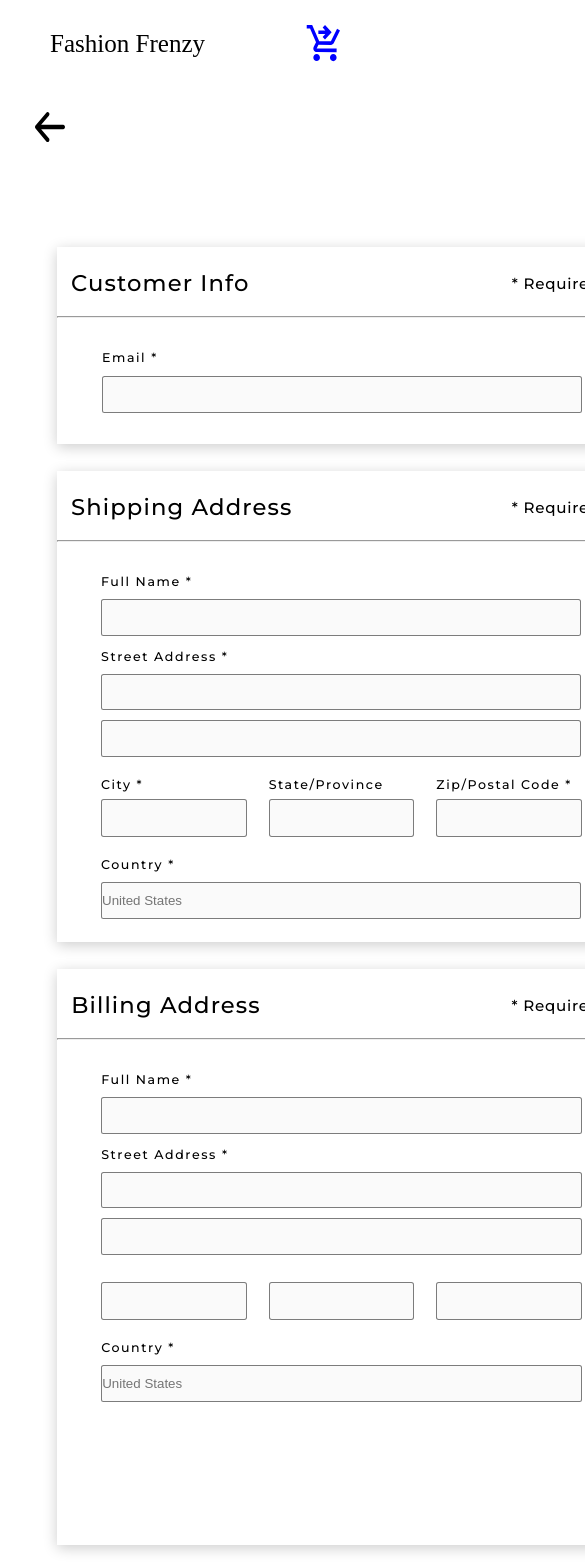
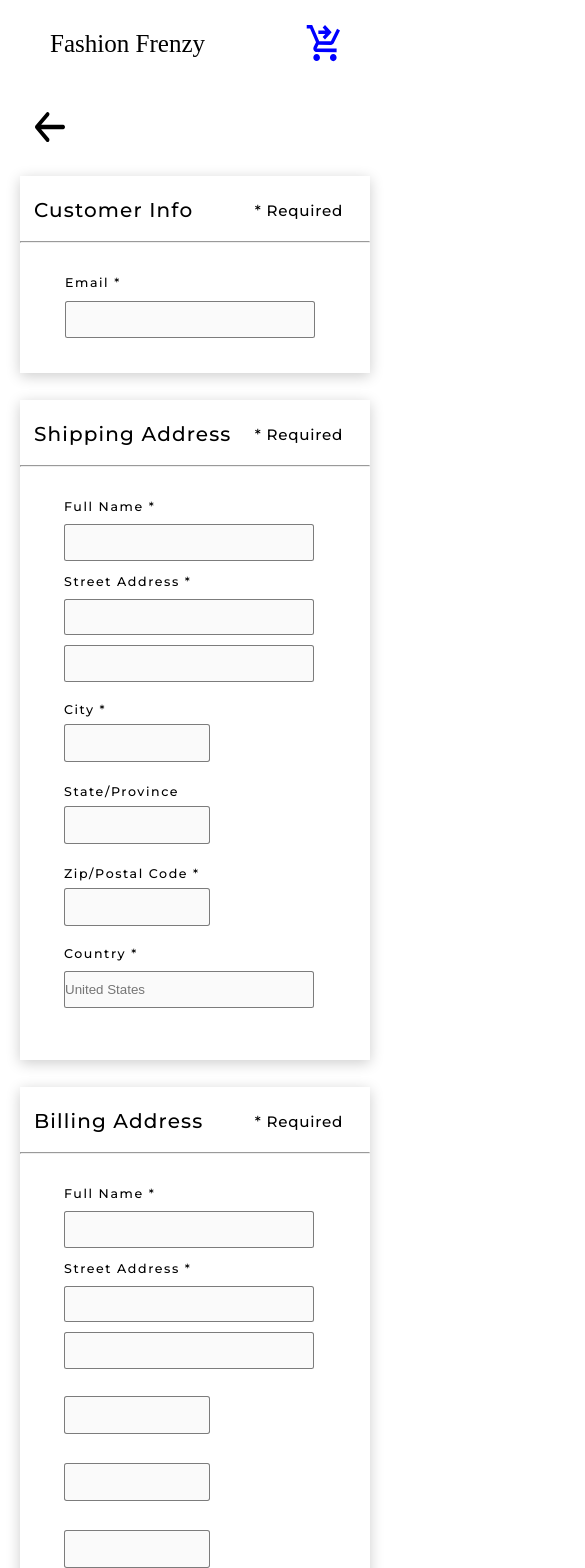
Before and after one commit to brsekani/project, a React (Create React App) app: page /cart/checkout in a window 390 px wide. Shown: the top 1568 px of the page, 585 px wide, since content can reach past the window. Built offline with nearby package versions, Linux system fonts and the light colour scheme; a web font is replaced by a local one.

Commit message:
Add lazy loading and resposiveness correction

```diff
--- a/src/index.css
+++ b/src/index.css
@@ -1160,8 +1160,19 @@ footer {
   nav {
   }
 
+  main {
+    padding: 0;
+    height: 650px;
+  }
+
   .main-image {
     display: none;
+  }
+
+  .main-text {
+    margin: 0 auto;
+    width: 300px;
+    text-align: center;
   }
 
   .sort-container {
@@ -1187,6 +1198,12 @@ footer {
     width: 100px;
   }
 
+  .other-quality-header,
+  .top-clothes-header {
+    margin: 0 auto;
+    text-align: center;
+  }
+
   /* .products-container {
     display: grid;
     grid-template-columns: repeat(2, 1fr);
@@ -1195,4 +1212,85 @@ footer {
     height: 1700px;
     overflow: hidden;
   } */
+
+  /* CHECKOUT */
+  .info-con {
+    display: flex;
+    flex-direction: column;
+    align-items: center;
+    margin: 0 auto;
+    margin-top: 30px;
+  }
+
+  .infos-header h1 {
+    font-size: 20px;
+  }
+
+  .customer-div {
+    max-width: 350px;
+  }
+
+  .customer-div input {
+    max-width: 250px;
+  }
+
+  .Shipping-div {
+    max-width: 350px;
+    height: 660px;
+  }
+
+  .Shipping-div input {
+    max-width: 250px;
+  }
+
+  .Shipping-sub-input {
+    display: flex;
+    flex-direction: column;
+  }
+
+  .Billing-div {
+    max-width: 350px;
+    height: 600px;
+  }
+
+  .Billing-div input {
+    max-width: 250px;
+  }
+
+  .Billing-sub-input {
+    display: flex;
+    flex-direction: column;
+  }
+
+  .Shipping-Method-div {
+    max-width: 350px;
+  }
+
+  .Card-Number-div {
+    max-width: 350px;
+    margin-top: 20px;
+    margin-bottom: 50px;
+  }
+
+  .Card-Number-div input {
+    max-width: 250px;
+  }
+
+  .Card-sub-input {
+    display: flex;
+    flex-direction: column;
+    gap: 20px;
+  }
+
+  .second-div button {
+    margin: 0 auto;
+    max-width: 250.201px;
+  }
+
+  .second-div {
+    display: flex;
+    flex-direction: column;
+    align-items: center;
+    margin: 0 auto;
+  }
 }
```
